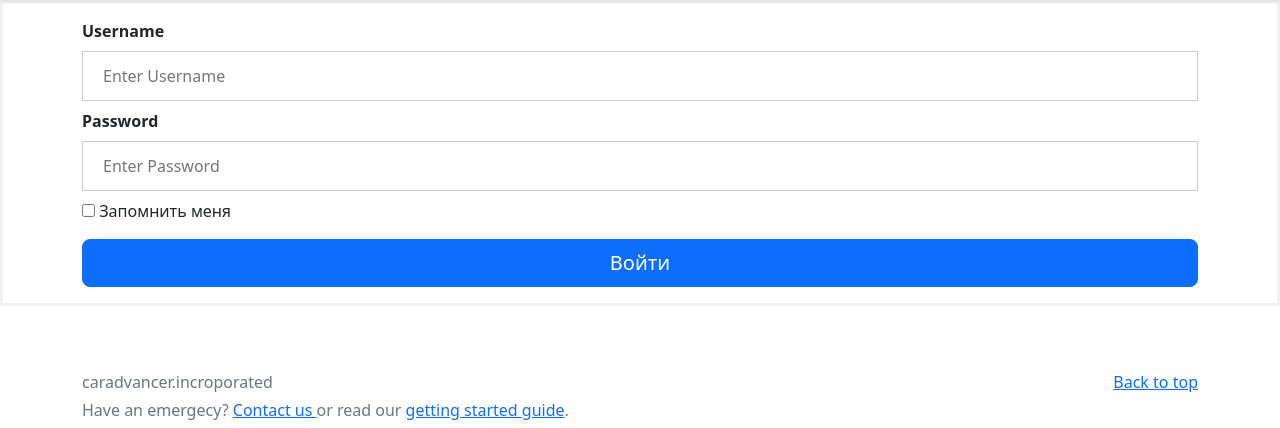
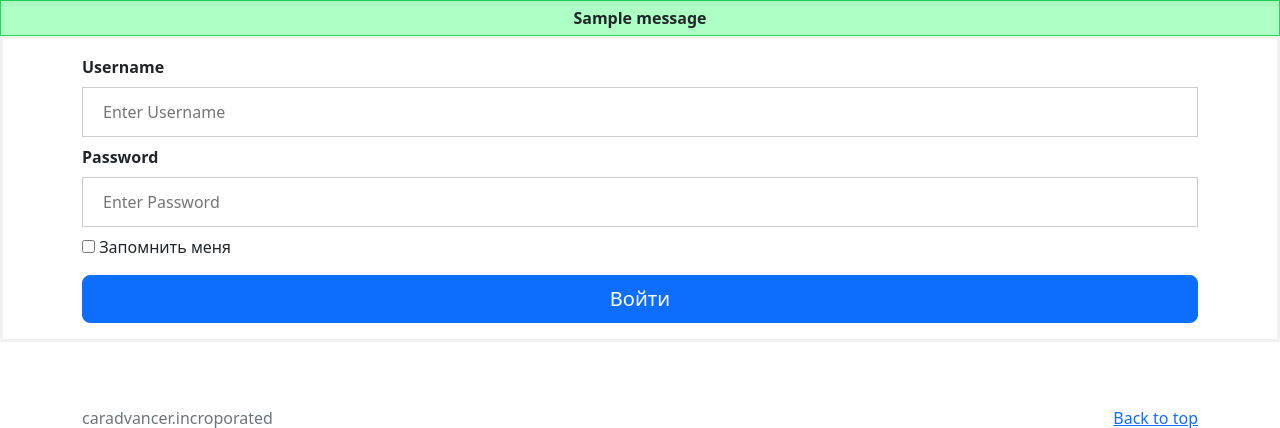
Before and after one commit to gogoters/caradvancer, a Flask app: page /admin/login in a window 1280 px wide. Shown: the part 88-516 px from the top of the page. Run offline with Flask 2, Linux system fonts and the light colour scheme; one stand-in notice (Sample message) is shown; some libraries are stand-ins or nearby versions.

Commit message:
Second upload of the caradvancer project. Flash message and validator added to adminner

```diff
--- a/admin/admin.py
+++ b/admin/admin.py
@@ -2,8 +2,9 @@ import sqlite3
 from flask import Blueprint, render_template, url_for, redirect, session, request, flash, get_flashed_messages, g, abort
 from databases.caDB import CarModel, CarCompany, CarActual, s, get_all_posts, get_one_car, car_add_post, \
     car_redact_post, \
-    car_delete_post, get_one_company, company_add, category_redact_post, category_delete_post, get_all_car_names, \
+    car_delete_post, get_one_company, company_add, company_redact_post, company_delete_post, get_all_car_names, \
     get_one_actual_car, actual_redact_post, actual_car_delete_post, actual_car_add_post, actual_car_status
+from databases.validators.validators import equalazer_register
 
 admin = Blueprint('admin', __name__, template_folder='templates', static_folder='static')
 
@@ -34,11 +35,11 @@ def login():
         return redirect(url_for('.index'))
 
     if request.method == "POST":
-        if request.form['user'] == "admin" and request.form['psw'] == "12345":
+        if request.form['user'] == "admin" and equalazer_register(request.form['psw'],"12345"):
             login_admin()
             return redirect(url_for('.index'))
         else:
-            flash("Неверная пара логин/пароль", "error")
+            flash ('Неверная пара логин/пароль', category='error')
 
     return render_template('admin/login.html', title='Админ-панель')
 
@@ -78,8 +79,8 @@ def company_add_post():
 def company_post_correction(car_company):
     query = get_one_company(car_company)
     if request.method == 'POST':
-        res = category_redact_post(car_company,
-                                   lister=[request.form['company_name'], request.form['general_company_info']])
+        res = company_redact_post(car_company,
+                                  lister=[request.form['company_name'], request.form['general_company_info']])
 
     return render_template('admin/company_post_redact.html', company_for_redact=query,
                            title=f'Редактирование {car_company}')
@@ -87,7 +88,7 @@ def company_post_correction(car_company):
 
 @admin.route('/<car_company>/delete', methods=['POST', 'GET'])
 def company_post_delete(car_company):
-    category_delete_post(car_company)
+    company_delete_post(car_company)
 
     return redirect('/posts_list')
 
--- a/admin/templates/admin/car_model_add.html
+++ b/admin/templates/admin/car_model_add.html
@@ -5,10 +5,6 @@
 {% block content %}
 
 <form action='' method="post">
-
-    {% for msg in get_flashed_messages() %}
-    <div class="flash">{{msg}}</div>
-    {% endfor %}
 
     <div class="container">
         <label for="user"><b>Название модели</b></label>
--- a/admin/templates/admin/login.html
+++ b/admin/templates/admin/login.html
@@ -1,4 +1,5 @@
 {% extends 'base.html' %}
+{% import 'macros.html' as macros %}
 
 {% block top_returner %}
 <!--Слабое место - имеем переопределение блока просто на ровном месте-->
@@ -8,9 +9,11 @@
 {% endblock top_returner %}
 
 {% block content %}
+{% for cat, msg in get_flashed_messages(True) %}
+{{macros.flash_info_message(msg, cat)}}
+{% endfor %}
 
 <form action='' method="post">
-
 
     <div class="container">
         <label for="user"><b>Username</b></label>
@@ -26,7 +29,9 @@
         </div>
 
         <button class="w-100 btn btn-lg btn-primary" type="submit">Войти</button>
+
     </div>
+
 </form>
 
 {% endblock content %}
--- a/databases/caDB.py
+++ b/databases/caDB.py
@@ -5,6 +5,7 @@ from sqlalchemy.ext.declarative import declarative_base
 from sqlalchemy.orm import relationship, sessionmaker, Session
 from sqlalchemy import create_engine
 from flask_migrate import Migrate
+
 
 # создаем соединение с БД
 engine = create_engine("sqlite:///databases/blog.db", echo=False, connect_args={'check_same_thread': False})
@@ -127,7 +128,7 @@ def company_add(company_name, general_company_info):
     s.commit()
 
 
-def category_redact_post(company_name, lister):
+def company_redact_post(company_name, lister):
     company_for_redact = get_one_company(company_name)
     if lister[0]: company_for_redact.company_name = lister[0]
     if lister[1]: company_for_redact.general_company_info = lister[1]
@@ -135,7 +136,7 @@ def category_redact_post(company_name, lister):
     s.commit()
 
 
-def category_delete_post(company_name):
+def company_delete_post(company_name):
     category_for_delete = get_one_company(company_name)
     s.delete(category_for_delete)
 
--- /dev/null
+++ b/databases/validators/validators.py
@@ -0,0 +1,6 @@
+'''Файл предназначен для хранения всех валидаторов'''
+
+
+def equalazer_register(first, second):
+    '''Используем валидатор для проверки, чувствительной к регистру'''
+    return first==second
--- a/static/css/additional_styles.css
+++ b/static/css/additional_styles.css
@@ -138,7 +138,22 @@ span.psw {
     }
 }
 
-
+/* Центрирование кнопки авторизации и прочих */
   .center_buttoner {
     text-align: center;
   }
+
+
+/* Flash-уведомления */
+
+.flash {padding: 5px;}
+.flash.success {
+         border: 1px solid #21DB56;
+         background: #AEFFC5;
+         text-align: center;
+}
+.flash.error {
+         border: 1px solid #FF4343;
+         background: #FF9C9C;
+         text-align: center;
+}
--- a/templates/base.html
+++ b/templates/base.html
@@ -19,9 +19,12 @@
     <link rel="stylesheet" href="{{ url_for('static', filename='css/additional_styles.css') }}">
 
     <link rel='stylesheet' href="https://cdn.jsdelivr.net/npm/bootstrap@5.2.3/dist/css/bootstrap.min.css">
-    <script defer src="https://cdn.jsdelivr.net/npm/bootstrap@5.1.3/dist/js/bootstrap.bundle.min.js"
-            integrity="sha384-ka7Sk0Gln4gmtz2MlQnikT1wXgYsOg+OMhuP+IlRH9sENBO0LRn5q+8nbTov4+1p"
-            crossorigin="anonymous"></script>
+
+
+    <!--    <link rel="stylesheet" href="https://maxcdn.bootstrapcdn.com/bootstrap/3.3.7/css/bootstrap.min.css">-->
+    <!--    <script src="https://ajax.googleapis.com/ajax/libs/jquery/3.2.1/jquery.min.js"></script>-->
+    <!--    <script src="https://maxcdn.bootstrapcdn.com/bootstrap/3.3.7/js/bootstrap.min.js"></script>-->
+
 
     {% block styler %}
     <style>
@@ -38,6 +41,11 @@
           font-size: 3.5rem;
         }
       }
+
+
+
+
+
 
     </style>
     {% endblock styler %}
@@ -91,9 +99,16 @@
 </footer>
 {% endblock footer%}
 
+<script src="https://cdn.jsdelivr.net/npm/bootstrap@5.3.0-alpha1/dist/js/bootstrap.min.js"
+        integrity="sha384-mQ93GR66B00ZXjt0YO5KlohRA5SY2XofN4zfuZxLkoj1gXtW8ANNCe9d5Y3eG5eD"
+        crossorigin="anonymous"></script>
 <script src="/docs/5.2/dist/js/bootstrap.bundle.min.js"
         integrity="sha384-OERcA2EqjJCMA+/3y+gxIOqMEjwtxJY7qPCqsdltbNJuaOe923+mo//f6V8Qbsw3"
         crossorigin="anonymous"></script>
+<script defer src="https://cdn.jsdelivr.net/npm/bootstrap@5.1.3/dist/js/bootstrap.bundle.min.js"
+        integrity="sha384-ka7Sk0Gln4gmtz2MlQnikT1wXgYsOg+OMhuP+IlRH9sENBO0LRn5q+8nbTov4+1p"
+        crossorigin="anonymous"></script>
+
 
 </body>
 </html>
--- a/templates/macros.html
+++ b/templates/macros.html
@@ -53,3 +53,9 @@
     </div>
 </div>
 {%- endmacro %}
+
+
+<!--Ниже представлена кнопка всплывающего уведомления-->
+{% macro flash_info_message(message_for_print, category) -%}
+<div class="flash {{category}}"><strong>{{message_for_print}}</strong></div>
+{%- endmacro %}
```
